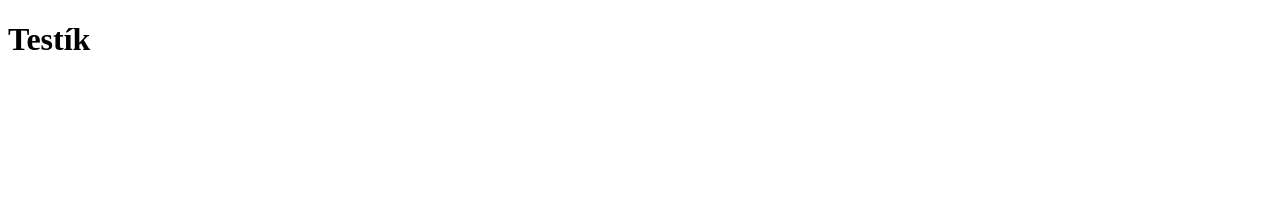
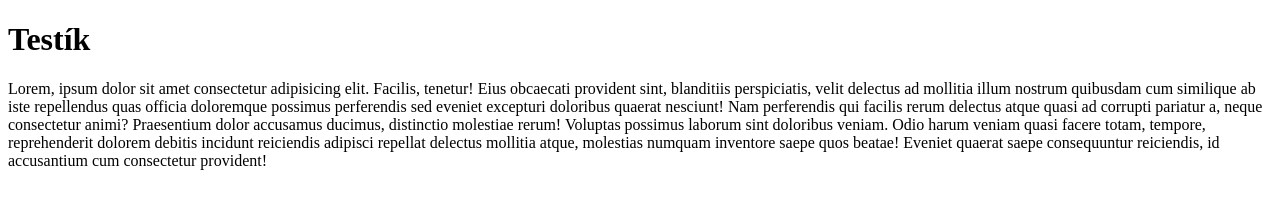
Before and after one commit to helena72/test_1, a plain HTML site: page index.html in a window 1280 px wide. Drawn offline with Linux system fonts and the light colour scheme.

Commit message:
druhy commit

```diff
--- a/index.html
+++ b/index.html
@@ -7,5 +7,6 @@
 </head>
 <body>
     <h1>Testík</h1>
+    <p>Lorem, ipsum dolor sit amet consectetur adipisicing elit. Facilis, tenetur! Eius obcaecati provident sint, blanditiis perspiciatis, velit delectus ad mollitia illum nostrum quibusdam cum similique ab iste repellendus quas officia doloremque possimus perferendis sed eveniet excepturi doloribus quaerat nesciunt! Nam perferendis qui facilis rerum delectus atque quasi ad corrupti pariatur a, neque consectetur animi? Praesentium dolor accusamus ducimus, distinctio molestiae rerum! Voluptas possimus laborum sint doloribus veniam. Odio harum veniam quasi facere totam, tempore, reprehenderit dolorem debitis incidunt reiciendis adipisci repellat delectus mollitia atque, molestias numquam inventore saepe quos beatae! Eveniet quaerat saepe consequuntur reiciendis, id accusantium cum consectetur provident!</p>
 </body>
 </html>
```
